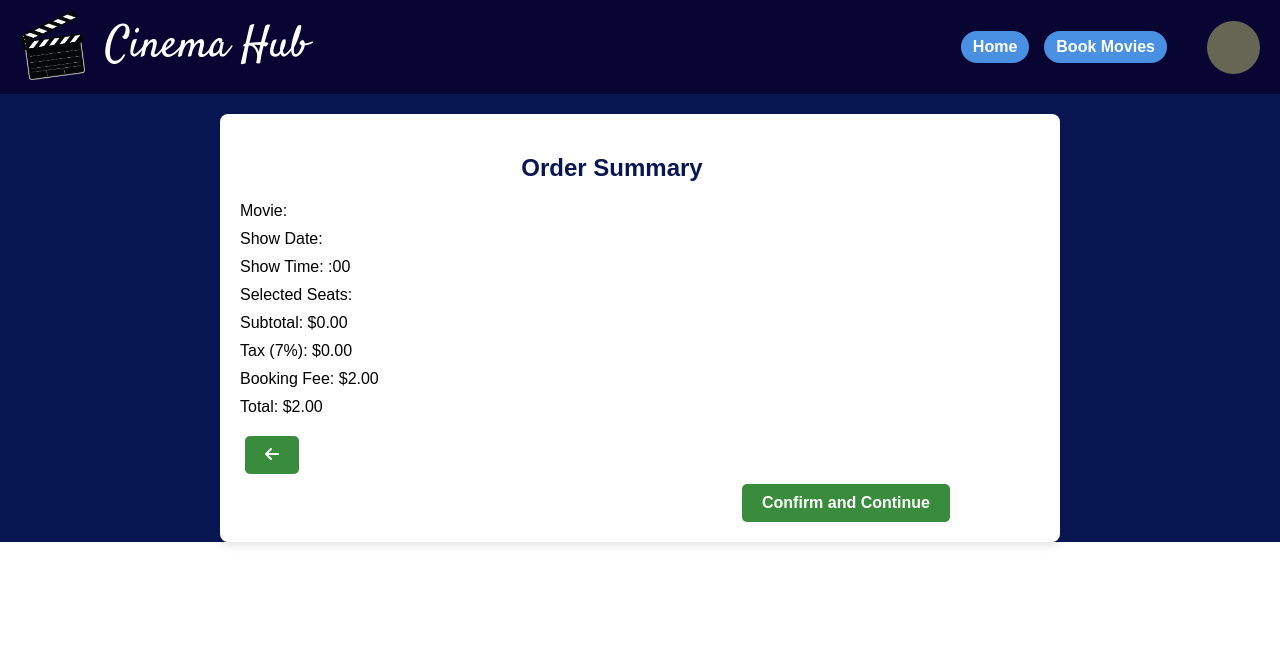
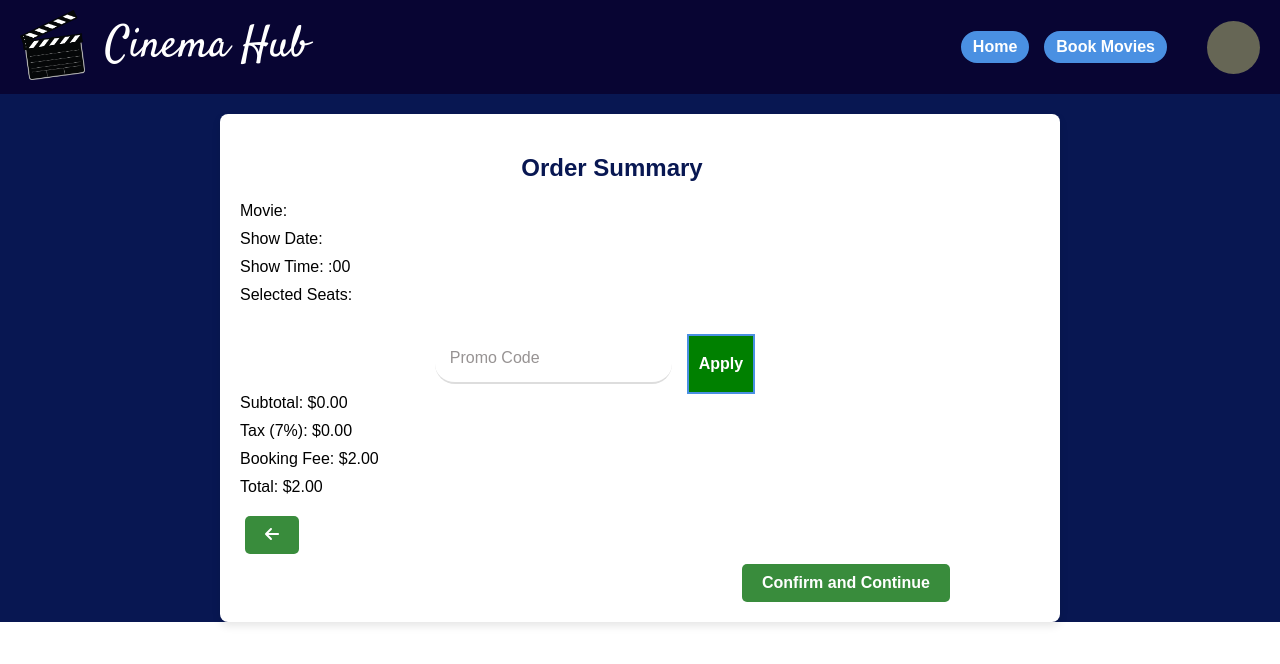
Before and after one commit to LingalaRohith/Movie_frontend, a React (Create React App) app: page /ordersummary in a window 1280 px wide. Shown: the top 664 px of the page. Built offline with nearby package versions, Linux system fonts and the light colour scheme; a web font is replaced by a local one.

Commit message:
check and order summary

```diff
--- a/src/components/Checkout.js
+++ b/src/components/Checkout.js
@@ -2,6 +2,8 @@ import React, { useState } from 'react';
 import { useLocation, useNavigate } from 'react-router-dom';
 import Header from './Header';
 import './Checkout.css';
+import { useEffect } from 'react';
+import axios from 'axios';
 
 
 function Checkout({isLoggedIn}) {
@@ -18,7 +20,7 @@ function Checkout({isLoggedIn}) {
   const [useSavedCard, setUseSavedCard] = useState(false); // Starts as false indicating new card details are shown by default
   const location = useLocation();
   const { movie, selectedSeats, localTicketQuantities, showShowDates, showShowTimes, localSelectedSeats} = location.state || { localTicketQuantities: { adults: 0, children: 0, seniors: 0 }, selectedSeats: [], movie: {}, showShowDates: '', showShowTimes: '', localSelectedSeats: [] };
-
+  const [card,setCard] = useState([]);
   // Example ticket prices
   const ticketPrices = { adults: 16, children: 12, seniors: 10 };
   const bookingFee = 2;
@@ -42,6 +44,24 @@ function Checkout({isLoggedIn}) {
       }
     });
   };
+
+  useEffect(() => {
+    const fetchcards = async () => {
+      try {
+        const response = await axios.post('http://localhost:8080/getcustomerx', {
+            "email" : localStorage.getItem('email')
+        });
+        const user = response.data['200'];
+        setCard(user.cardDetails);
+        console.log('card details :', card);
+        // setShowId(show.showId);
+      } catch (error) {
+        console.error('Error fetching show ID:', error);
+      }
+    };
+    fetchcards();
+  }, []);
+
 
   const savedCard = {
       cardNumber: '●●●● ●●●● ●●●● 5058',
@@ -189,7 +209,7 @@ function Checkout({isLoggedIn}) {
               required
             />
 
-   <div className="order-summary-card" >
+   {/* <div className="order-summary-card" >
           <h2>Order Summary</h2>
           <div className="order-summary-item">
           <p>{movie.title}</p>
@@ -226,7 +246,7 @@ function Checkout({isLoggedIn}) {
     </div>
   </div>
   {/* ... */}
-</div>
+{/* </div>
 </div>
 
     <div className="order-summary-item">
@@ -242,7 +262,7 @@ function Checkout({isLoggedIn}) {
           <button className="apply-button">Apply</button>
 
 </div>
-        </div>
+        </div>  */}
         </form>
         <div class="button-container">
         <button type="button" className="order-button cancel-order-btn" onClick={() => navigate('/')}>
--- a/src/components/OrderSummary.css
+++ b/src/components/OrderSummary.css
@@ -113,3 +113,15 @@
 
 
   }
+
+  .promo-code-section {
+    display: flex;
+    justify-content: space-between;
+    margin-top: 20px;
+  }
+
+  .promo-code-section button {
+    background-color: green;
+    border-radius: 0px;
+
+  }
--- a/src/components/OrderSummary.js
+++ b/src/components/OrderSummary.js
@@ -4,6 +4,7 @@ import Header from './Header';
 import './OrderSummary.css';
 import { FontAwesomeIcon } from '@fortawesome/react-fontawesome';
 import { faArrowLeft } from '@fortawesome/free-solid-svg-icons';
+import axios from 'axios';
 
 const OrderSummary = ({ isLoggedIn }) => {
   const location = useLocation();
@@ -15,6 +16,8 @@ const OrderSummary = ({ isLoggedIn }) => {
   const [localTicketQuantities, setLocalTicketQuantities] = useState(ticketQuantities);
   const [localSelectedSeats, setLocalSelectedSeats] = useState(selectedSeats);
   const [error, setError] = useState('');
+  const [promoCode, setPromoCode] = useState('');
+  const [discount, setDiscount] = useState('');
 
   const ticketPrices = { adults: 16, children: 12, seniors: 10 };
   const bookingFee = 2;
@@ -71,6 +74,25 @@ const OrderSummary = ({ isLoggedIn }) => {
   const tax = subtotal * taxRate;
   const total = subtotal + tax + bookingFee;
 
+  const handlePromo = async () => {
+    try {
+      console.log('Fetching promos for promocode:', promoCode);
+      const response = await axios.post('http://localhost:8080/getPromoByCode', {
+        "promoCode" : promoCode
+    });
+    if(response.data != ""){
+      const promo = response.data;
+      setDiscount(promo.discountApplied);
+      alert('Fetched discount: ${discount}');
+      console.log('Fetched discount', discount);
+    }else{
+      alert("Invalid promo code");
+    }
+    } catch (error) {
+      console.error('Error fetching seats:', error);
+    }
+  };
+
   const handleBack = () => {
     navigate(-1);
   };
@@ -119,6 +141,15 @@ const OrderSummary = ({ isLoggedIn }) => {
               </div>
             ))}
           </div>
+          <div className="promo-code-section">
+          <input
+                  type="text"
+                  placeholder="Promo Code"
+                  value={promoCode} // Bind the value of the input field to the promoCode state variable
+                  onChange={(e) => setPromoCode(e.target.value)} // Update the promoCode state variable when the input value changes
+                />
+          <button className="apply-button" onClick={handlePromo}>Apply</button>
+          </div>
           <div className="detail-line">Subtotal: ${subtotal.toFixed(2)}</div>
           <div className="detail-line">Tax (7%): ${tax.toFixed(2)}</div>
           <div className="detail-line">Booking Fee: ${bookingFee.toFixed(2)}</div>
```
